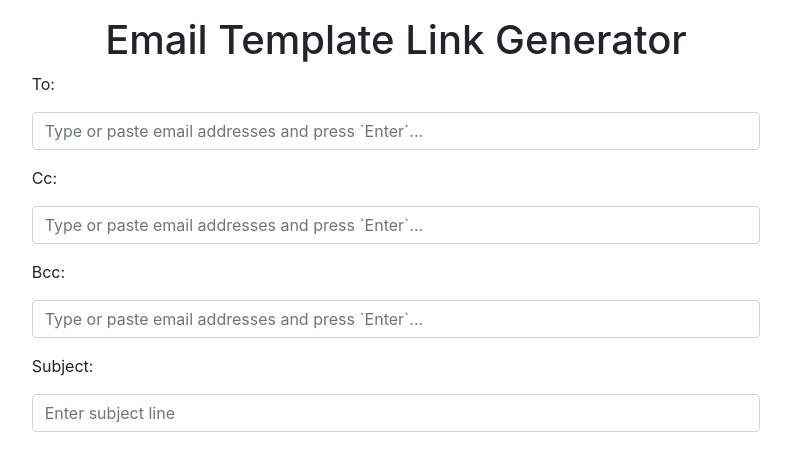
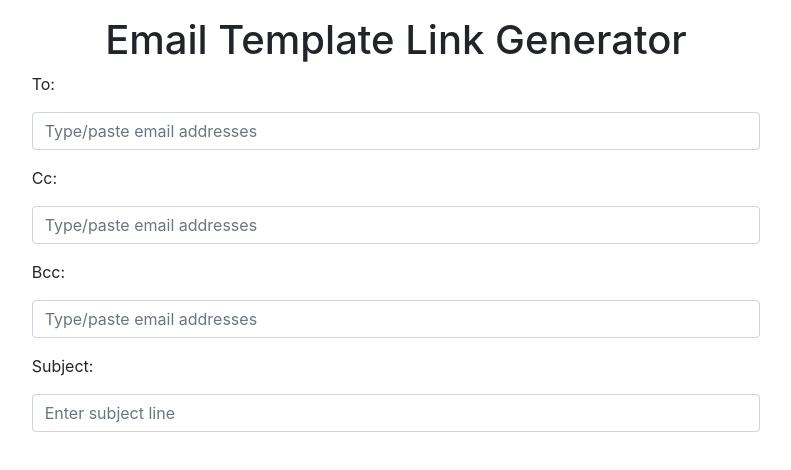
Before and after one commit to syoon123/etemplate, a React (Create React App) app in the folder app/: page / in a window 1280 px wide. Shown: the top 470 px of the page, without its empty margins (244-1035 px from the left). Built offline with nearby package versions, Linux system fonts and the light colour scheme.

Commit message:
Recipient fields separate emails on space

```diff
--- a/app/src/components/Recipients.tsx
+++ b/app/src/components/Recipients.tsx
@@ -19,7 +19,7 @@ export default function Recipients(props: RecipientsProps) {
     return;
   }
   const handleKeyDown = (evt: React.KeyboardEvent<HTMLInputElement>) => {
-    if (['Enter', 'Tab', ','].includes(evt.key)) {
+    if (['Enter', 'Tab', ',', ' '].includes(evt.key)) {
       evt.preventDefault();
 
       setValue(value.trim());
@@ -102,7 +102,7 @@ export default function Recipients(props: RecipientsProps) {
       <Form.Control
         className={'input ' + (error && ' is-invalid')}
         value={value}
-        placeholder="Type or paste email addresses and press `Enter`..."
+        placeholder="Type/paste email addresses"
         onKeyDown={handleKeyDown}
         onChange={handleChange}
         onPaste={handlePaste}
```
